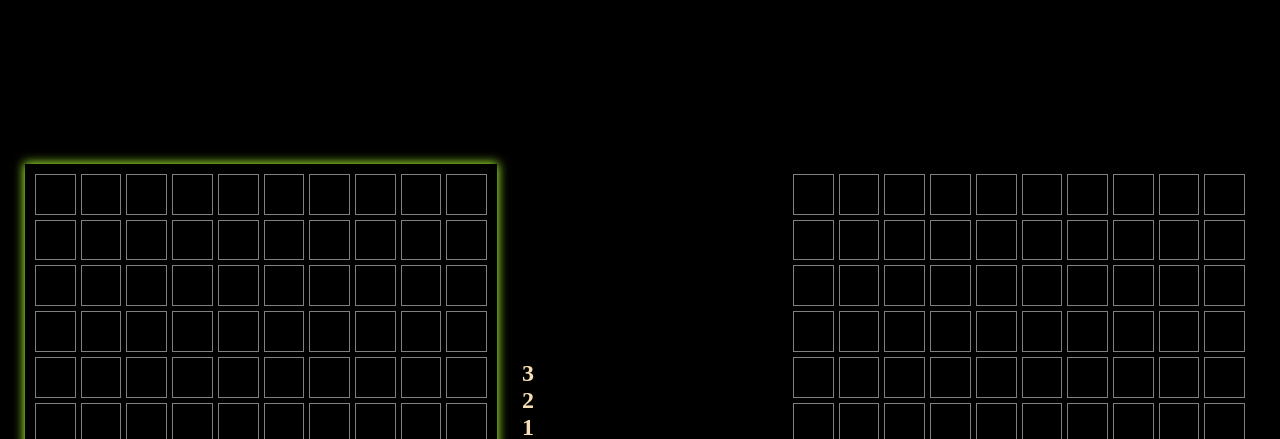
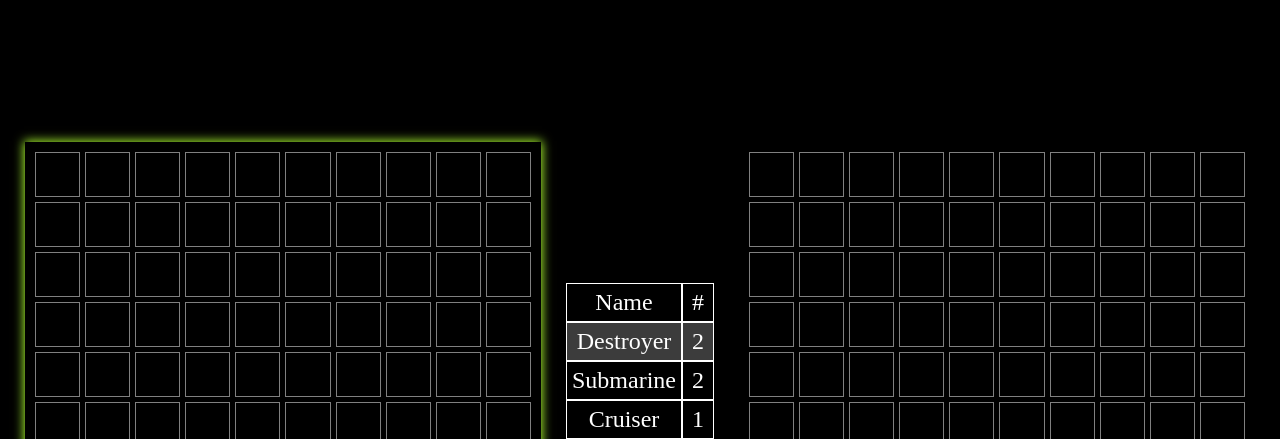
Before and after one commit to xswitch/battleship, a website built with webpack: page src/index.html in a window 1280 px wide. Shown: the top 439 px of the page. Built offline with nearby package versions, Linux system fonts and the light colour scheme.

Commit message:
feat: can now place all ships in storage in turn

```diff
--- a/src/js/DOM/domLogic.js
+++ b/src/js/DOM/domLogic.js
@@ -9,16 +9,55 @@ class UI {
     [this.currentPlayer] = this.players;
     this.boardElements = [];
     this.playing = false;
+    this.controlElements = [];
+  }
+
+  updateControls() {
+    this.controlElements.forEach((entry, index) => {
+      if (this.currentPlayer.ships[index] !== undefined) {
+        entry.name.textContent = this.currentPlayer.ships[index].name;
+        entry.amount.textContent = this.currentPlayer.ships[index].amount;
+      } else {
+        entry.name.remove();
+        entry.amount.remove();
+      }
+    });
   }
 
   createControls() {
-    const controlContainer = document.querySelector(".controls");
-    this.currentPlayer.ships.forEach((ship) => {
-      const shipAmount = new El("h2", {
-        classes: "shipAmount",
-        parent: controlContainer,
-        text: ship.amount,
-      });
+    const controlColumn = document.querySelector(".controls");
+    const controlContainer = new El("div", {
+      classes: "shipTable",
+      parent: controlColumn,
+    }).element;
+    const controlNameTitle = new El("h2", {
+      classes: "shipTableTitle ti",
+      text: "Name",
+      parent: controlContainer,
+    });
+    const controlNameAmount = new El("h2", {
+      classes: "shipTableTitle ti",
+      text: "#",
+      parent: controlContainer,
+    });
+    this.currentPlayer.ships.forEach((ship, index) => {
+      const elements = {
+        name: new El("h2", {
+          classes: "shipName ti",
+          parent: controlContainer,
+          text: ship.name,
+        }).element,
+        amount: new El("h2", {
+          classes: "shipAmount ti",
+          parent: controlContainer,
+          text: ship.amount,
+        }).element,
+      };
+      if (index === 0) {
+        elements.name.classList.add("shipTableCurrent");
+        elements.amount.classList.add("shipTableCurrent");
+      }
+      this.controlElements.push(elements);
     });
   }
 
@@ -62,6 +101,7 @@ class UI {
       player.useShip();
 
     this.showShips(this.players.indexOf(player));
+    this.updateControls();
   }
 
   cellClick(coordinates, player) {
--- a/src/js/player.js
+++ b/src/js/player.js
@@ -5,9 +5,11 @@ class Player {
     this.gameBoard = new GameBoard();
     this.ai = ai;
     this.ships = [
-      { name: "fishing boat", length: 1, amount: 3 },
-      { name: "battleship", length: 3, amount: 2 },
-      { name: "cruiser", length: 5, amount: 1 },
+      { name: "Destroyer", length: 2, amount: 2 },
+      { name: "Submarine", length: 3, amount: 2 },
+      { name: "Cruiser", length: 3, amount: 1 },
+      { name: "Battleship", length: 4, amount: 1 },
+      { name: "Carrier", length: 5, amount: 1 },
     ];
   }
 
--- a/src/style.css
+++ b/src/style.css
@@ -12,14 +12,34 @@ body {
 
 #content {
   display: grid;
-  grid-template-columns: 2fr 1fr 2fr;
+  grid-template-columns: 2fr max-content 2fr;
   gap: 25px;
   padding: 25px;
   align-items: center;
 }
 
-.boardContainer1,
-.boardContainer2 {
+.shipTable {
+  display: grid;
+  grid-template-columns: 1fr 2rem;
+  justify-items: center;
+}
+
+.shipTableTitle {
+  font-weight: 900;
+}
+
+.shipTableCurrent.ti {
+  background-color: rgb(60, 60, 60);
+  color: white;
+}
+
+.ti {
+  color: white;
+  border: 1px solid white;
+  width: 100%;
+  text-align: center;
+  padding: 5px;
+  font-weight: 100;
 }
 
 .gameBoard {
```
Also changed, not shown: readme.md.
